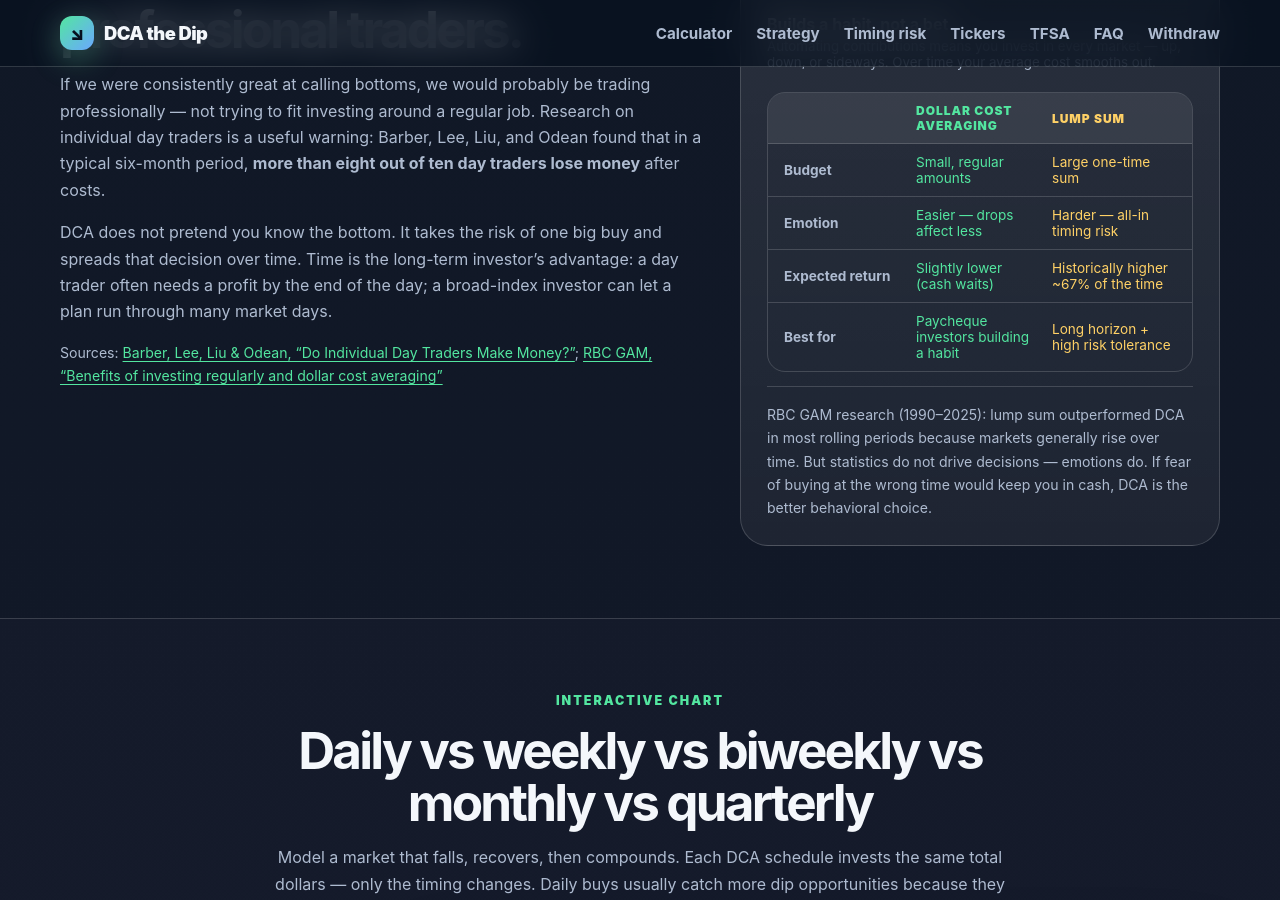
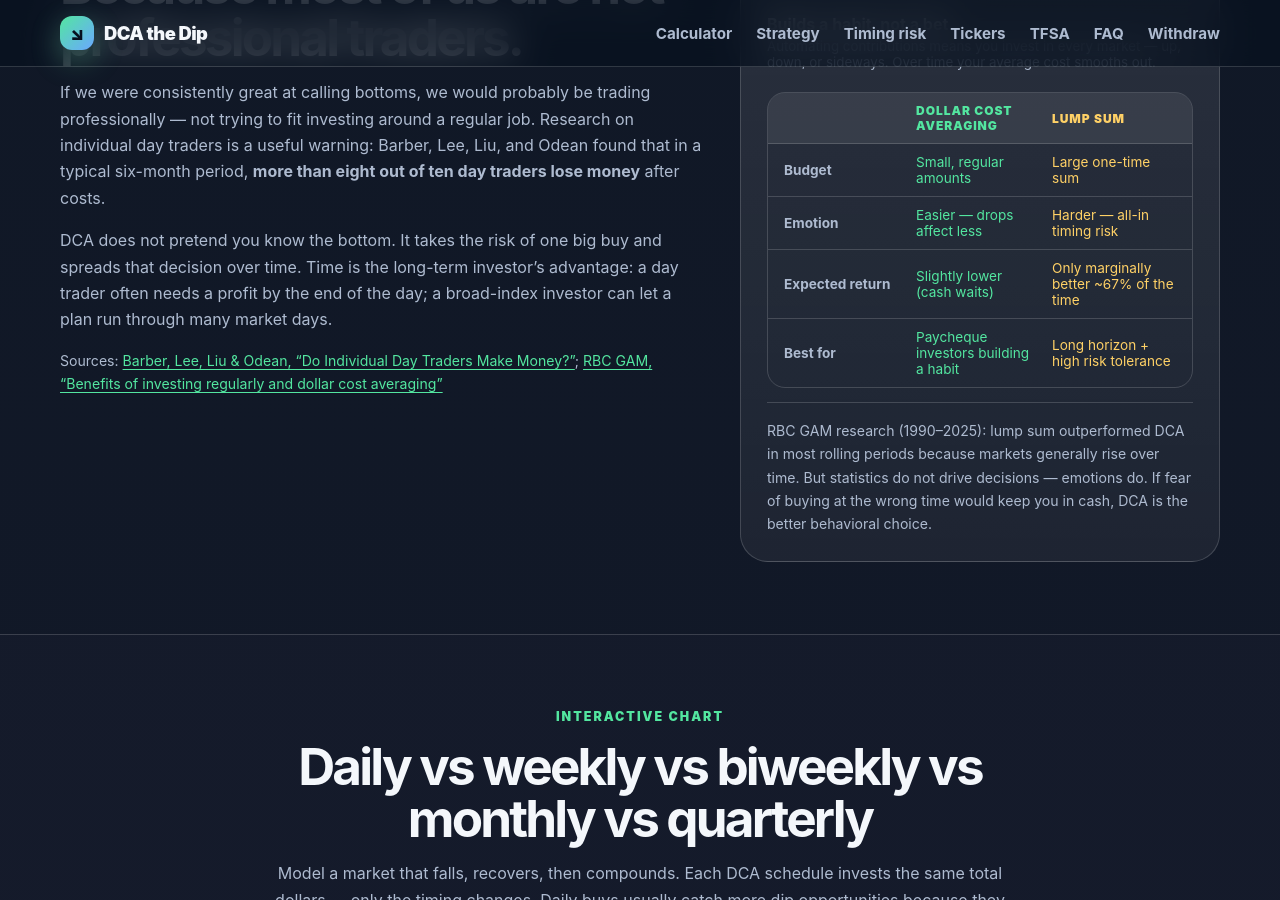
Before and after one commit to thestamp/dcathedip, a Jekyll site: the page built from index.html, in a window 1280 px wide and 900 px high, scrolled down 1748 px. Built offline with Jekyll 4.4.1, drawn with Linux system fonts in a browser that asks for light colours.

Commit message:
Soften lump sum return advantage wording

```diff
--- a/index.html
+++ b/index.html
@@ -128,7 +128,7 @@ description: "DCA the Dip explains consistent daily dollar-cost averaging with i
             <span>Emotion</span><span>Easier — drops affect less</span><span>Harder — all-in timing risk</span>
           </div>
           <div class="compare-row">
-            <span>Expected return</span><span>Slightly lower (cash waits)</span><span>Historically higher ~67% of the time</span>
+            <span>Expected return</span><span>Slightly lower (cash waits)</span><span>Only marginally better ~67% of the time</span>
           </div>
           <div class="compare-row">
             <span>Best for</span><span>Paycheque investors building a habit</span><span>Long horizon + high risk tolerance</span>
```
